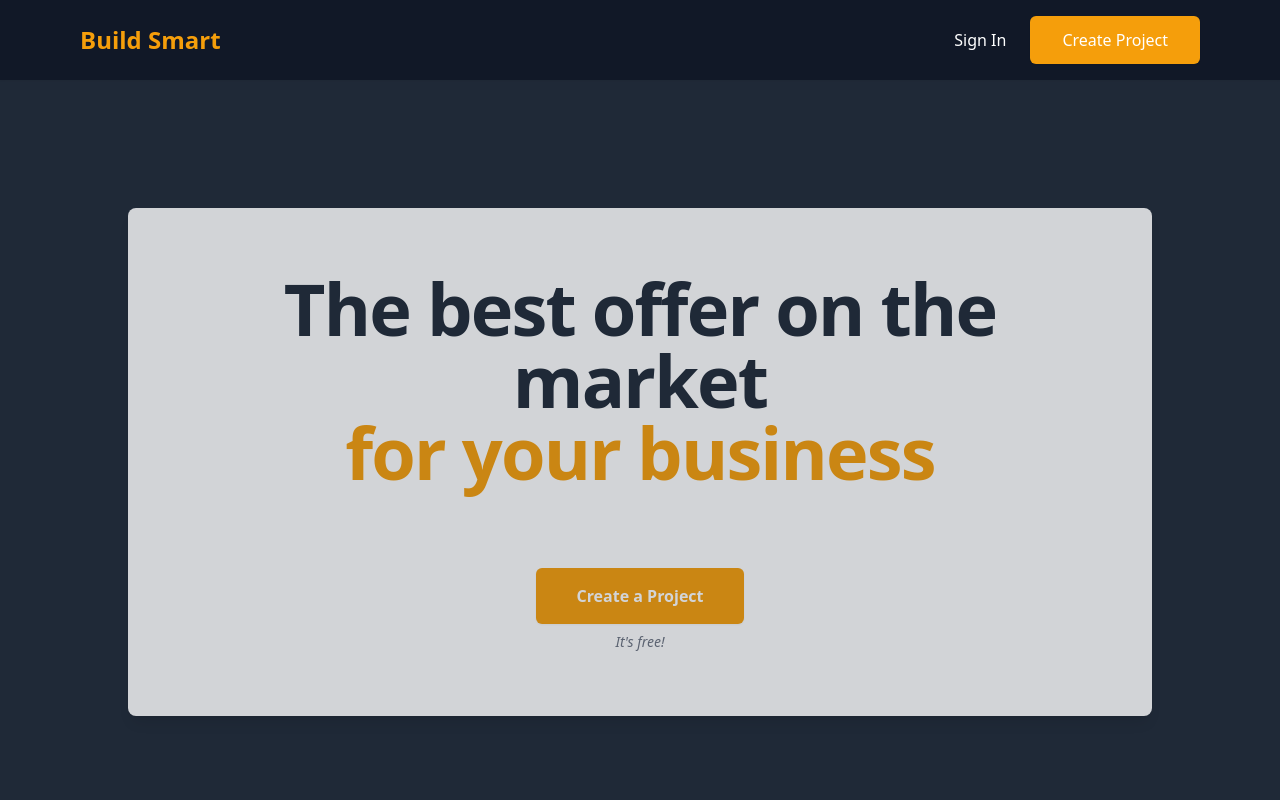
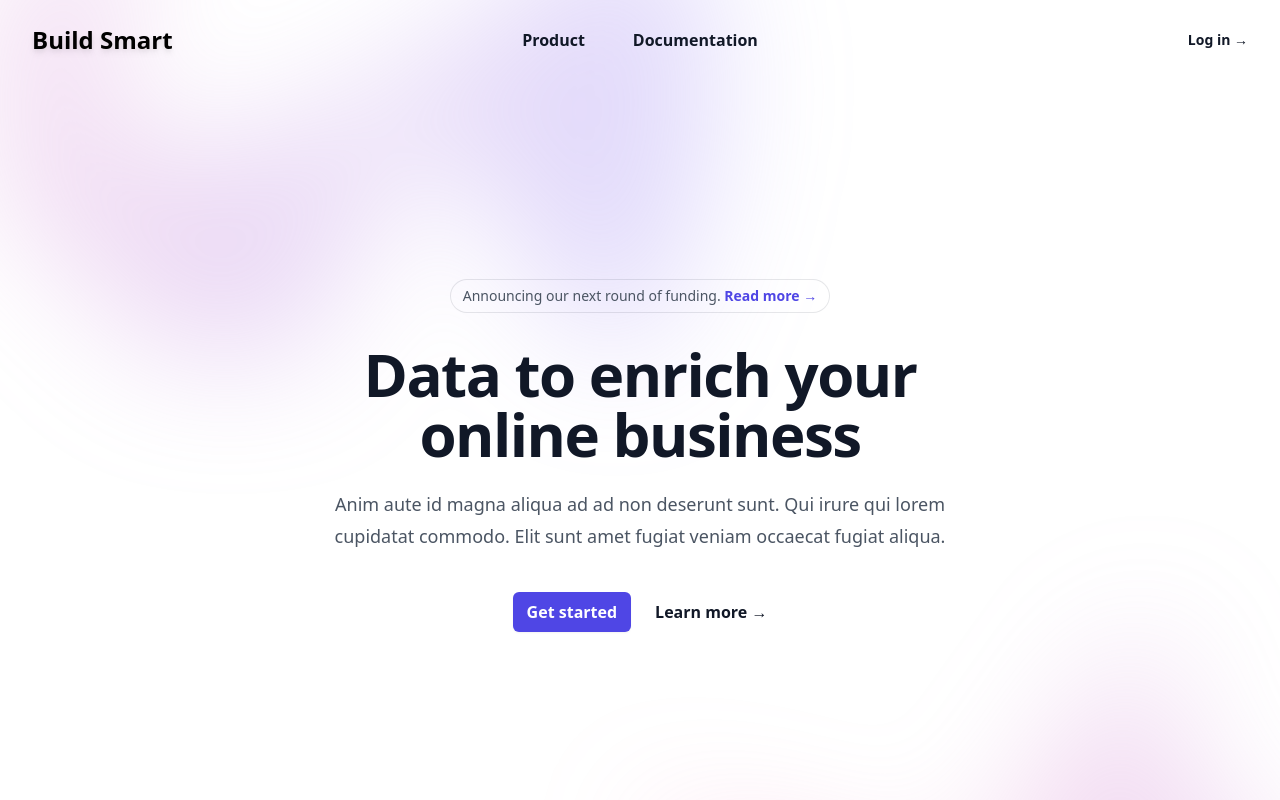
Before and after one commit to daniel-doody/build-smart, a React (Vite) app: page / in a window 1280 px wide. Shown: the top 800 px of the page. Built offline with nearby package versions, Linux system fonts and the light colour scheme.

Commit message:
hero section change

```diff
--- a/package.json
+++ b/package.json
@@ -9,7 +9,10 @@
     "preview": "vite preview"
   },
   "dependencies": {
+    "@headlessui/react": "^1.7.9",
+    "@heroicons/react": "^2.0.14",
     "axios": "^1.3.1",
+    "heroicons": "^2.0.14",
     "react": "^18.2.0",
     "react-dom": "^18.2.0",
     "react-icons": "^4.7.1",
--- a/src/App.tsx
+++ b/src/App.tsx
@@ -1,12 +1,10 @@
 import Demo from './components/home/Demo';
 import Hero from './components/home/Hero';
-import Navbar from './components/home/Navbar';
 import ProfileCard from './components/home/ProfileCard';
 
 function App() {
   return (
     <div className='bg-gray-800'>
-      <Navbar />
       <Hero />
       <Demo />
       <ProfileCard />
--- a/src/components/home/Hero.tsx
+++ b/src/components/home/Hero.tsx
@@ -1,27 +1,113 @@
-import React from 'react';
-import CreateProject from './CreateProject';
+import { useState } from 'react';
+import { Dialog } from '@headlessui/react';
+import { Bars3Icon, XMarkIcon } from '@heroicons/react/24/outline';
+import Navbar from './Navbar';
 
-type Props = {};
+const navigation = [
+  { name: 'Product', href: '#' },
+  { name: 'Features', href: '#' },
+  { name: 'Marketplace', href: '#' },
+  { name: 'Company', href: '#' },
+];
 
-const Hero = (props: Props) => {
+const Hero = () => {
+  const [mobileMenuOpen, setMobileMenuOpen] = useState(false);
+
   return (
-    <div>
-      <div>
-        <section className='mb-40'>
-          <div className='container mx-auto px-6 md:px-12 xl:px-32'>
-            <div className='text-center text-gray-800'>
-              <div className='block rounded-lg shadow-lg px-6 py-12 md:py-16 md:px-12 bg-white opacity-80 mt-32'>
-                <h1 className='text-5xl md:text-6xl xl:text-7xl font-bold tracking-tight mb-12'>
-                  The best offer on the market <br />
-                  <span className='text-amber-500'>for your business</span>
-                </h1>
-                <CreateProject />
-                <p className='text-sm text-gray-500 italic pt-2'>It's free!</p>
+    <div className='isolate bg-white'>
+      <div className='absolute inset-x-0 top-[-10rem] -z-10 transform-gpu overflow-hidden blur-3xl sm:top-[-20rem]'>
+        {/* Background shadow... */}
+        <svg
+          className='relative left-[calc(50%-11rem)] -z-10 h-[21.1875rem] max-w-none -translate-x-1/2 rotate-[30deg] sm:left-[calc(50%-30rem)] sm:h-[42.375rem]'
+          viewBox='0 0 1155 678'
+          xmlns='http://www.w3.org/2000/svg'
+        >
+          <path
+            fill='url(#45de2b6b-92d5-4d68-a6a0-9b9b2abad533)'
+            fillOpacity='.3'
+            d='M317.219 518.975L203.852 678 0 438.341l317.219 80.634 204.172-286.402c1.307 132.337 45.083 346.658 209.733 145.248C936.936 126.058 882.053-94.234 1031.02 41.331c119.18 108.451 130.68 295.337 121.53 375.223L855 299l21.173 362.054-558.954-142.079z'
+          />
+          <defs>
+            <linearGradient
+              id='45de2b6b-92d5-4d68-a6a0-9b9b2abad533'
+              x1='1155.49'
+              x2='-78.208'
+              y1='.177'
+              y2='474.645'
+              gradientUnits='userSpaceOnUse'
+            >
+              <stop stopColor='#9089FC' />
+              <stop offset={1} stopColor='#FF80B5' />
+            </linearGradient>
+          </defs>
+        </svg>
+      </div>
+      <Navbar />
+      <main>
+        <div className='relative px-6 lg:px-8'>
+          <div className='mx-auto max-w-2xl py-32 sm:py-48 lg:py-56'>
+            <div className='hidden sm:mb-8 sm:flex sm:justify-center'>
+              <div className='relative rounded-full py-1 px-3 text-sm leading-6 text-gray-600 ring-1 ring-gray-900/10 hover:ring-gray-900/20'>
+                Announcing our next round of funding.{' '}
+                <a href='#' className='font-semibold text-indigo-600'>
+                  <span className='absolute inset-0' aria-hidden='true' />
+                  Read more <span aria-hidden='true'>&rarr;</span>
+                </a>
+              </div>
+            </div>
+            <div className='text-center'>
+              <h1 className='text-4xl font-bold tracking-tight text-gray-900 sm:text-6xl'>
+                Data to enrich your online business
+              </h1>
+              <p className='mt-6 text-lg leading-8 text-gray-600'>
+                Anim aute id magna aliqua ad ad non deserunt sunt. Qui irure qui
+                lorem cupidatat commodo. Elit sunt amet fugiat veniam occaecat
+                fugiat aliqua.
+              </p>
+              <div className='mt-10 flex items-center justify-center gap-x-6'>
+                <a
+                  href='#'
+                  className='rounded-md bg-indigo-600 px-3.5 py-1.5 text-base font-semibold leading-7 text-white shadow-sm hover:bg-indigo-500 focus-visible:outline focus-visible:outline-2 focus-visible:outline-offset-2 focus-visible:outline-indigo-600'
+                >
+                  Get started
+                </a>
+                <a
+                  href='#'
+                  className='text-base font-semibold leading-7 text-gray-900'
+                >
+                  Learn more <span aria-hidden='true'>→</span>
+                </a>
               </div>
             </div>
           </div>
-        </section>
-      </div>
+          <div className='absolute inset-x-0 top-[calc(100%-13rem)] -z-10 transform-gpu overflow-hidden blur-3xl sm:top-[calc(100%-30rem)]'>
+            <svg
+              className='relative left-[calc(50%+3rem)] h-[21.1875rem] max-w-none -translate-x-1/2 sm:left-[calc(50%+36rem)] sm:h-[42.375rem]'
+              viewBox='0 0 1155 678'
+              xmlns='http://www.w3.org/2000/svg'
+            >
+              <path
+                fill='url(#ecb5b0c9-546c-4772-8c71-4d3f06d544bc)'
+                fillOpacity='.3'
+                d='M317.219 518.975L203.852 678 0 438.341l317.219 80.634 204.172-286.402c1.307 132.337 45.083 346.658 209.733 145.248C936.936 126.058 882.053-94.234 1031.02 41.331c119.18 108.451 130.68 295.337 121.53 375.223L855 299l21.173 362.054-558.954-142.079z'
+              />
+              <defs>
+                <linearGradient
+                  id='ecb5b0c9-546c-4772-8c71-4d3f06d544bc'
+                  x1='1155.49'
+                  x2='-78.208'
+                  y1='.177'
+                  y2='474.645'
+                  gradientUnits='userSpaceOnUse'
+                >
+                  <stop stopColor='#9089FC' />
+                  <stop offset={1} stopColor='#FF80B5' />
+                </linearGradient>
+              </defs>
+            </svg>
+          </div>
+        </div>
+      </main>
     </div>
   );
 };
--- a/src/components/home/Navbar.tsx
+++ b/src/components/home/Navbar.tsx
@@ -1,26 +1,103 @@
-import React from 'react';
+import { useState } from 'react';
+import { Dialog } from '@headlessui/react';
+import { Bars3Icon, XMarkIcon } from '@heroicons/react/24/outline';
 
 type Props = {};
 
 const Navbar = (props: Props) => {
+  const [mobileMenuOpen, setMobileMenuOpen] = useState(false);
+
+  const navigation = [
+    { name: 'Product', href: '#' },
+    { name: 'Documentation', href: '#' },
+  ];
+
   return (
-    <div className='bg-gray-900 h-20 shadow-sm flex px-20 justify-between'>
-      {/* LOGO */}
-      <div className='flex items-center '>
-        <h1 className='text-amber-500 text-2xl font-semibold font-sans'>
-          Build Smart
-        </h1>
-      </div>
+    <div className='px-6 pt-6 lg:px-8'>
+      <nav className='flex items-center justify-between' aria-label='Global'>
+        <div className='flex lg:flex-1'>
+          <a href='#' className='-m-1.5 p-1.5'>
+            <span className='sr-only'>Build Smart</span>
+            <h2 className='text-2xl font-bold drop-shadow-md'>Build Smart</h2>
+          </a>
+        </div>
+        <div className='flex lg:hidden'>
+          <button
+            type='button'
+            className='-m-2.5 inline-flex items-center justify-center rounded-md p-2.5 text-gray-700'
+            onClick={() => setMobileMenuOpen(true)}
+          >
+            <span className='sr-only'>Open main menu</span>
+            <Bars3Icon className='h-6 w-6' aria-hidden='true' />
+          </button>
+        </div>
 
-      {/* BUTTONS */}
-      <div className='flex my-auto'>
-        <button className='text-white py-2 hover:scale-105 pr-6'>
-          Sign In
-        </button>
-        <button className='text-white bg-amber-500 hover:bg-amber-400 rounded-md shadow-sm py-3 px-8 hover:scale-105 '>
-          Create Project
-        </button>
-      </div>
+        {/* iterate through nav array to show links */}
+        <div className='hidden lg:flex lg:gap-x-12'>
+          {navigation.map((item) => (
+            <a
+              key={item.name}
+              href={item.href}
+              className='text-md font-semibold leading-6 text-gray-900'
+            >
+              {item.name}
+            </a>
+          ))}
+        </div>
+        <div className='hidden lg:flex lg:flex-1 lg:justify-end'>
+          <a href='#' className='text-sm font-semibold leading-6 text-gray-900'>
+            Log in <span aria-hidden='true'>&rarr;</span>
+          </a>
+        </div>
+      </nav>
+      <Dialog as='div' open={mobileMenuOpen} onClose={setMobileMenuOpen}>
+        <Dialog.Panel
+          focus='true'
+          className='fixed inset-0 z-10 overflow-y-auto bg-white px-6 py-6 lg:hidden'
+        >
+          <div className='flex items-center justify-between'>
+            <a href='#' className='-m-1.5 p-1.5'>
+              <span className='sr-only'>Your Company</span>
+              <img
+                className='h-8'
+                src='https://tailwindui.com/img/logos/mark.svg?color=indigo&shade=600'
+                alt=''
+              />
+            </a>
+            <button
+              type='button'
+              className='-m-2.5 rounded-md p-2.5 text-gray-700'
+              onClick={() => setMobileMenuOpen(false)}
+            >
+              <span className='sr-only'>Close menu</span>
+              <XMarkIcon className='h-6 w-6' aria-hidden='true' />
+            </button>
+          </div>
+          <div className='mt-6 flow-root'>
+            <div className='-my-6 divide-y divide-gray-500/10'>
+              <div className='space-y-2 py-6'>
+                {navigation.map((item) => (
+                  <a
+                    key={item.name}
+                    href={item.href}
+                    className='-mx-3 block rounded-lg py-2 px-3 text-base font-semibold leading-7 text-gray-900 hover:bg-gray-400/10'
+                  >
+                    {item.name}
+                  </a>
+                ))}
+              </div>
+              <div className='py-6'>
+                <a
+                  href='#'
+                  className='-mx-3 block rounded-lg py-2.5 px-3 text-base font-semibold leading-6 text-gray-900 hover:bg-gray-400/10'
+                >
+                  Log in
+                </a>
+              </div>
+            </div>
+          </div>
+        </Dialog.Panel>
+      </Dialog>
     </div>
   );
 };
```
Also changed, not shown: 1 other file (tests, documents, lock files or other folders).
